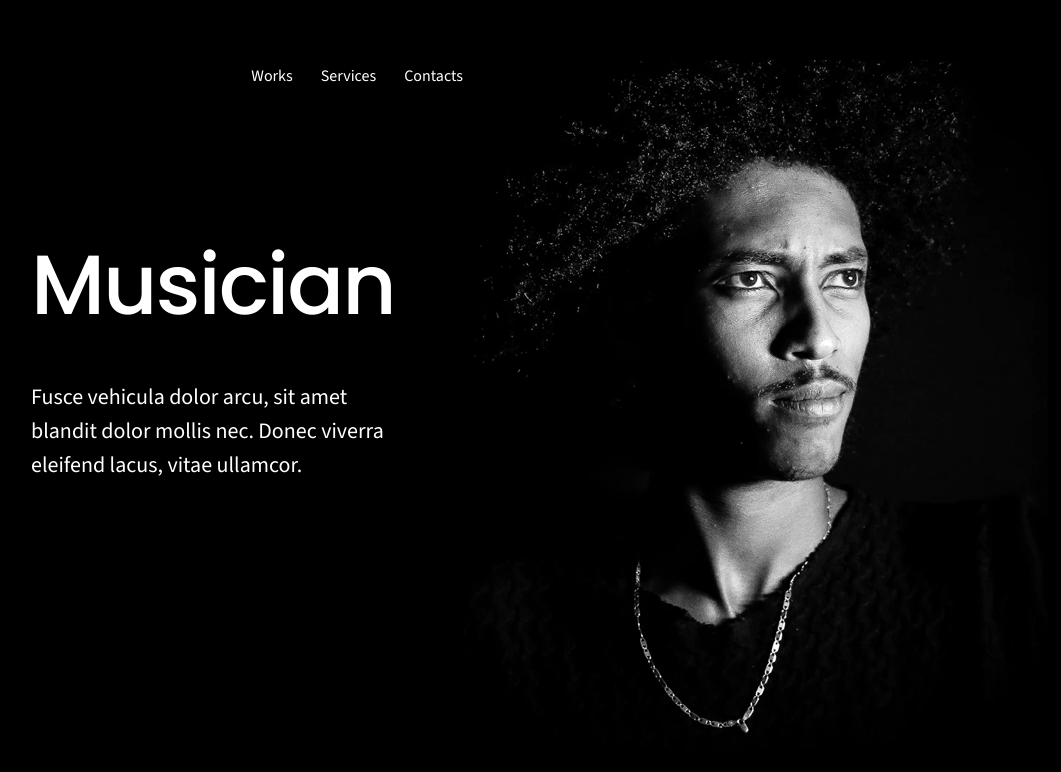
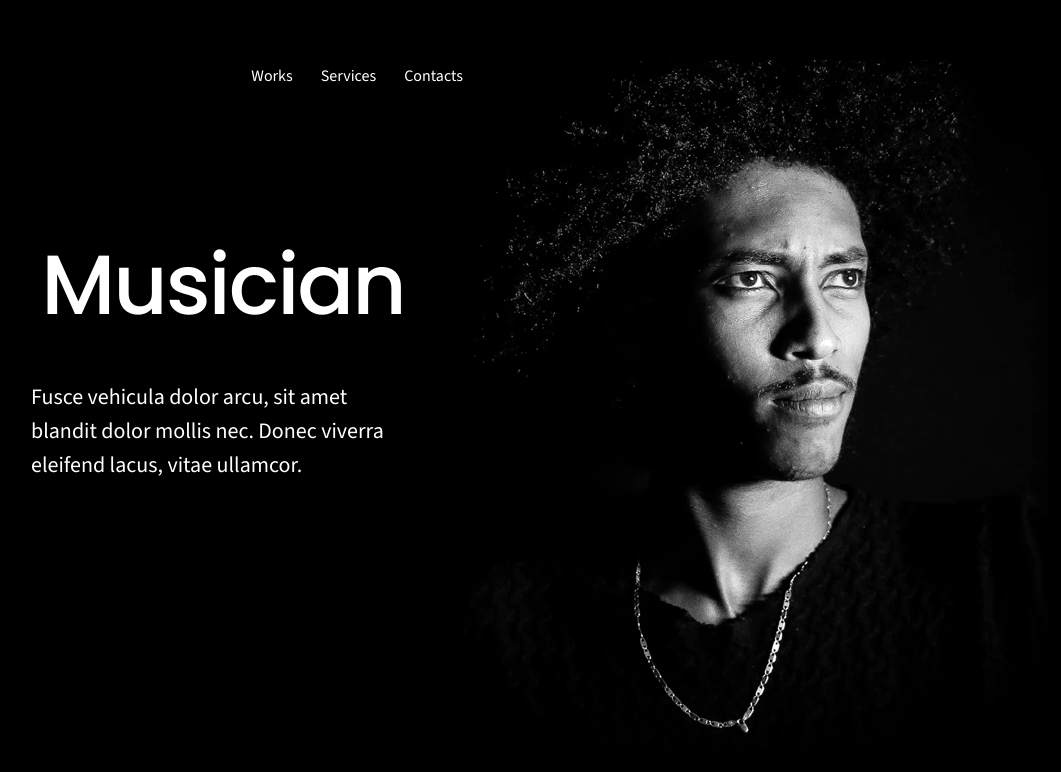
Before and after one commit to gigg88/musician_beetroot, a plain HTML site: page index.html in a window 1280 px wide. Shown: the whole page, without its empty margins (57-1118 px from the left). Drawn offline with nearby package versions, Linux system fonts and the light colour scheme.

Commit message:
musician centered

```diff
--- a/main.scss
+++ b/main.scss
@@ -143,9 +143,9 @@ a{
     display: flex;
     flex-direction: column;
     width: 80%;
-
     margin: 0 auto;
     padding-top: 150px;
+    align-items: center;
 
 
     h1 {
@@ -154,7 +154,8 @@ a{
         font-size: 36px;
         line-height: 39.6px;
         letter-spacing: -0.8px;
-        margin-bottom: 14px;
+        margin-bottom: 15px;
+
 
 
         //tablet
```
Also changed, not shown: main.css.
